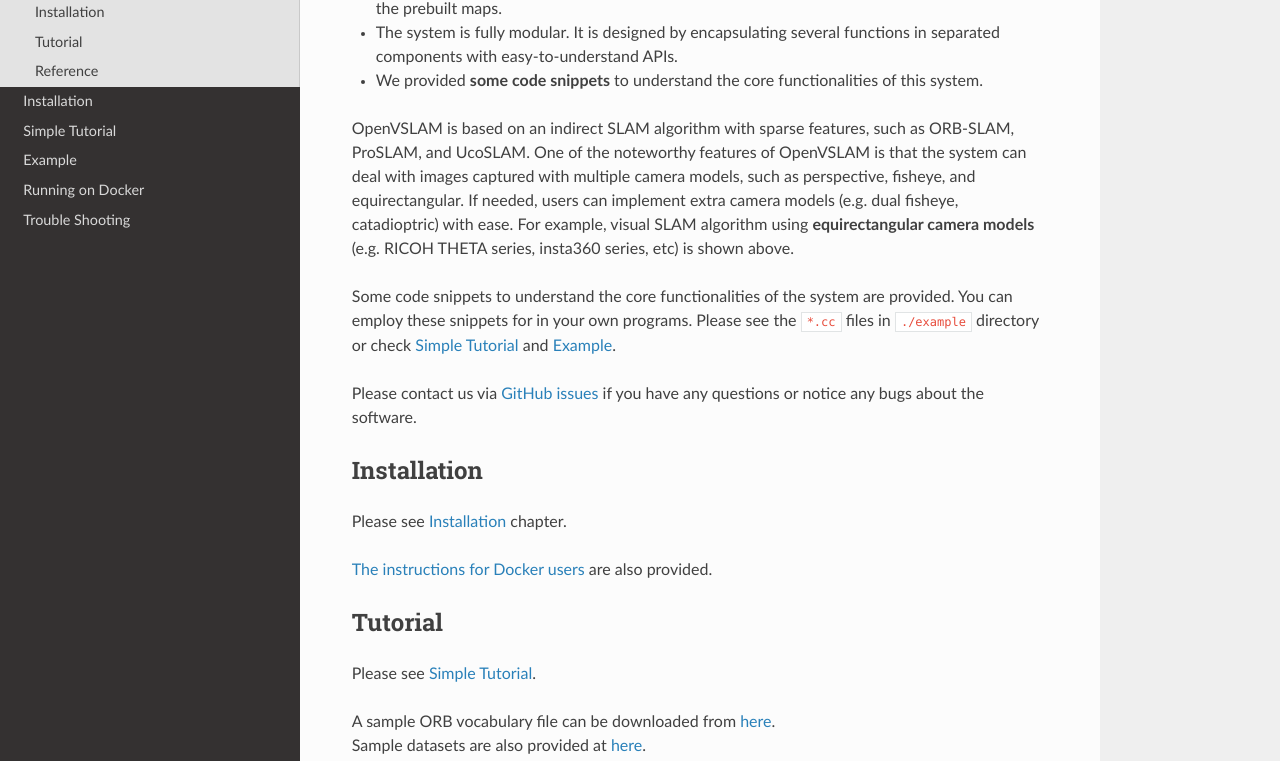
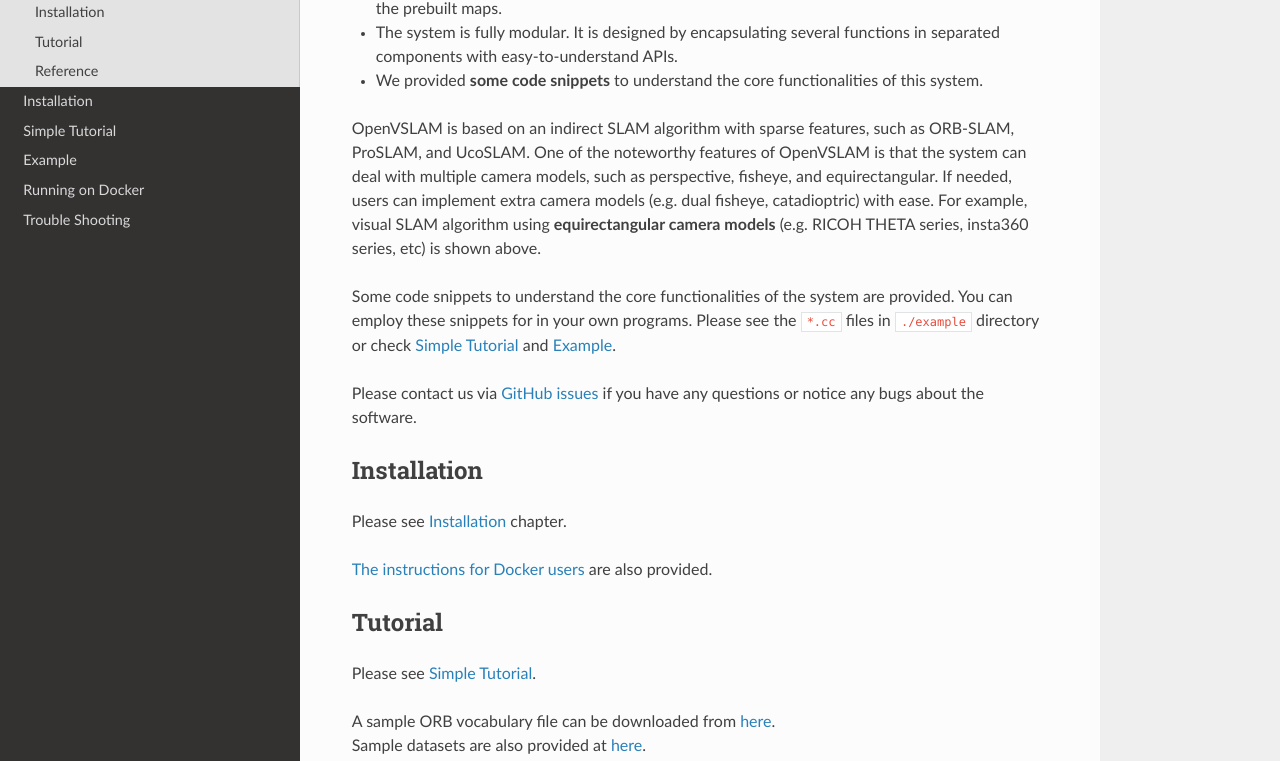
Before and after one commit to xdspacelab/openvslam, a Sphinx documentation site: the page built from docs/overview.rst, in a window 1280 px wide and 900 px high, scrolled down 785 px, cut to the strip 139-900 px from the top of the window. Built offline with Sphinx 7.4.7 and the Read the Docs theme 2.0.0, drawn with Linux system fonts in a browser that asks for light colours.

Commit message:
Simplify the overview

```diff
--- a/docs/overview.rst
+++ b/docs/overview.rst
@@ -21,7 +21,7 @@
 * We provided **some code snippets** to understand the core functionalities of this system.
 
 OpenVSLAM is based on an indirect SLAM algorithm with sparse features, such as ORB-SLAM, ProSLAM, and UcoSLAM.
-One of the noteworthy features of OpenVSLAM is that the system can deal with images captured with multiple camera models, such as perspective, fisheye, and equirectangular.
+One of the noteworthy features of OpenVSLAM is that the system can deal with multiple camera models, such as perspective, fisheye, and equirectangular.
 If needed, users can implement extra camera models (e.g. dual fisheye, catadioptric) with ease.
 For example, visual SLAM algorithm using **equirectangular camera models** (e.g. RICOH THETA series, insta360 series, etc) is shown above.
 
```
Also changed, not shown: README.md (+1 -1 lines).
